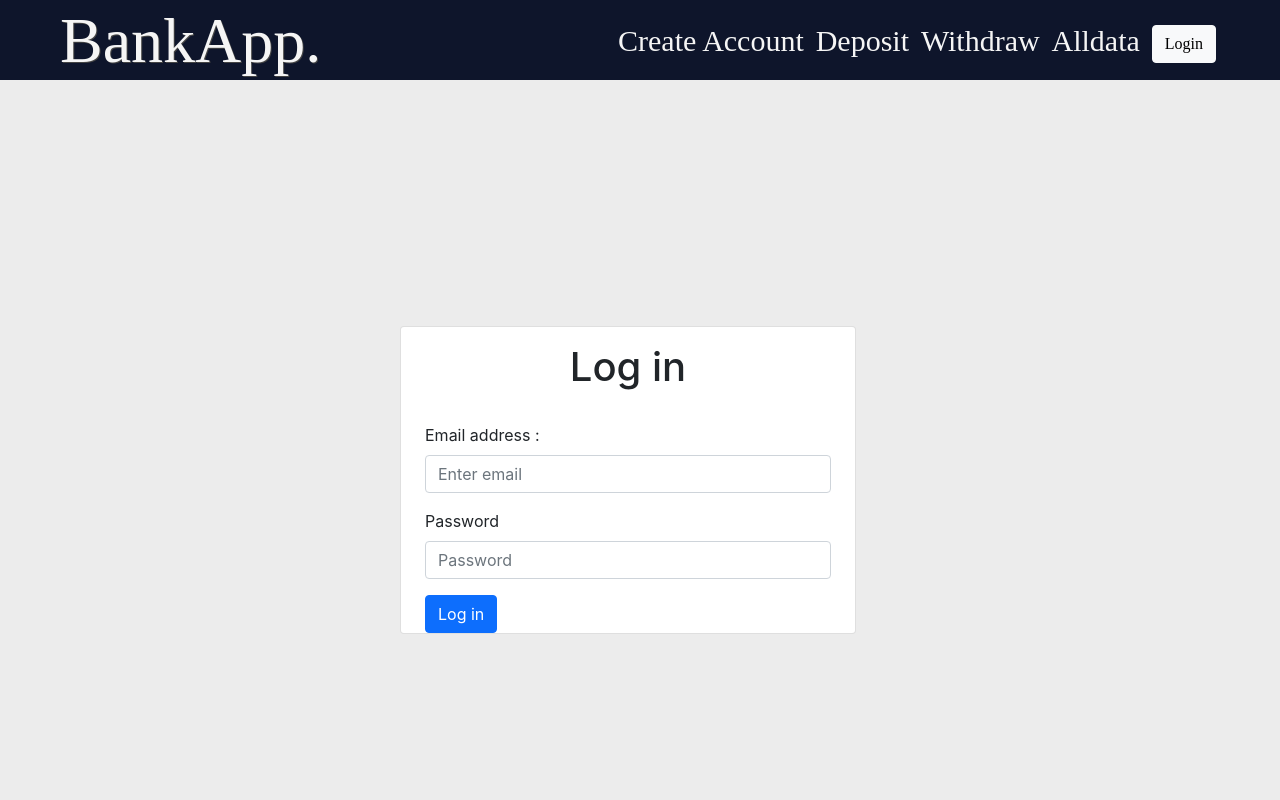
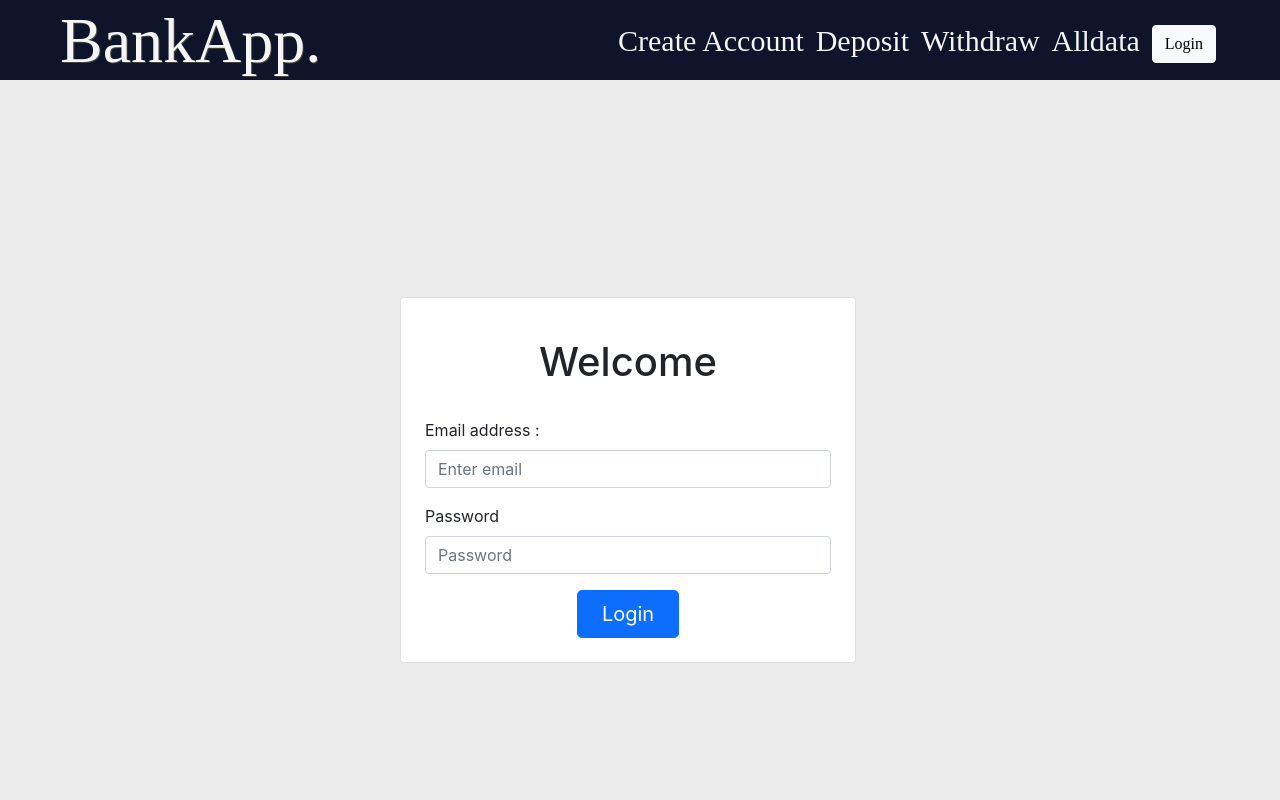
Before and after one commit to melanierolo/banking-app, a React (Create React App) app: page /#/login in a window 1280 px wide. Shown: the top 800 px of the page. Built offline with nearby package versions, Linux system fonts and the light colour scheme; a web font is replaced by a local one.

Commit message:
added center button on the pages (createaccount and login).Also, I centered deposit and withdraw

```diff
--- a/src/views/createaccount.jsx
+++ b/src/views/createaccount.jsx
@@ -14,8 +14,7 @@ function CreateAccount() {
   const [password, setPassword] = useState("");
 
   const ctx = useContext(UserContext);
-  const emailRegex =
-    /^[a-zA-Z0-9.!#$%&'*+/=?^_`{|}~-]+@[a-zA-Z0-9-]+(?:\.[a-zA-Z0-9-]+)*$/;
+  const emailRegex = /^[a-zA-Z0-9.!#$%&'*+/=?^_`{|}~-]+@[a-zA-Z0-9-]+(?:\.[a-zA-Z0-9-]+)*$/;
   const passwordRegex = /^(?=.*[A-Za-z])(?=.*\d)[A-Za-z\d]{8,}$/;
 
   function validate(field, label) {
@@ -54,7 +53,7 @@ function CreateAccount() {
     <>
       <Container className="p-4 container d-flex justify-content center align-items-center min-vh-100">
         <Row className="m-auto">
-          <Card style={{ width: "30rem" }} className="row" status={status}>
+          <Card style={{ width: "30rem" }} className="row py-4" status={status}>
             {show ? (
               <Form>
                 <Card.Title className="text-center w-100 p-3">
@@ -106,8 +105,9 @@ function CreateAccount() {
                   )}
                 </Form.Group>
                 <Button
-                  className="text-center"
+                  className="d-flex justify-content-center mx-auto px-4"
                   variant="primary"
+                  size="lg"
                   type="submit"
                   onClick={handleCreate}
                   disabled={
--- a/src/views/deposit.jsx
+++ b/src/views/deposit.jsx
@@ -62,8 +62,8 @@ function Deposit() {
   };
 
   return (
-    <Container className="min-vh-100 p-4">
-      <Row className="m-auto my-4">
+    <Container className="p-4 container d-flex justify-content center align-items-center min-vh-100">
+      <Row className="m-auto">
         <Card style={{ width: "30rem" }} className="row">
           {isLoggedInDeposit ? (
             <Card.Body>
--- a/src/views/login.jsx
+++ b/src/views/login.jsx
@@ -98,7 +98,7 @@ function Login() {
   return (
     <Container className="p-4 container d-flex justify-content center align-items-center min-vh-100">
       <Row className="m-auto">
-        <Card style={{ width: "30rem" }} className="row">
+        <Card style={{ width: "30rem" }} className="row py-4">
           {isLoggedIn ? (
             <>
               <h1>Hello {email}!</h1>
@@ -113,7 +113,7 @@ function Login() {
           ) : (
             <Form onSubmit={onSubmit}>
               <Card.Title className="text-center w-100 p-3">
-                <h1>Log in</h1>
+                <h1>Welcome</h1>
               </Card.Title>
               <Form.Group className="mb-3" controlId="formBasicEmail">
                 <Form.Label>Email address :</Form.Label>
@@ -150,12 +150,13 @@ function Login() {
                 )}
               </Form.Group>
               <Button
-                className="text-center"
+                className="d-flex justify-content-center mx-auto px-4"
                 variant="primary"
+                size="lg"
                 type="submit"
                 disabled={isLoading}
               >
-                Log in
+                Login
               </Button>
             </Form>
           )}
--- a/src/views/withdraw.jsx
+++ b/src/views/withdraw.jsx
@@ -67,7 +67,7 @@ function Withdraw() {
   };
 
   return (
-    <Container className="min-vh-100 p-4">
+    <Container className="p-4 container d-flex justify-content center align-items-center min-vh-100">
       <Row className="m-auto my-4">
         <Card style={{ width: "30rem" }} className="row">
           {isLoggedInWithdraw ? (
```
